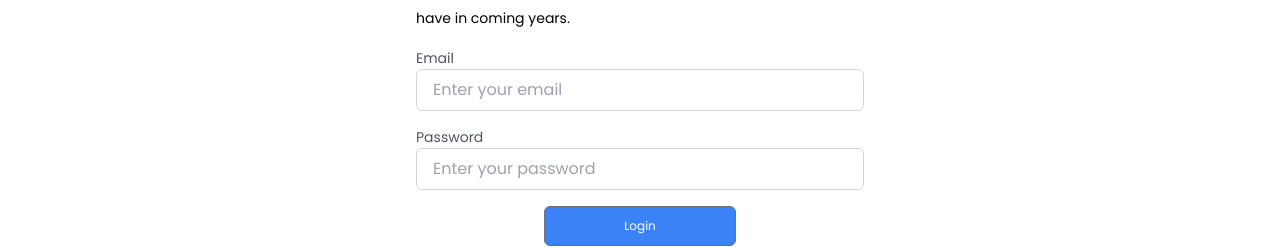
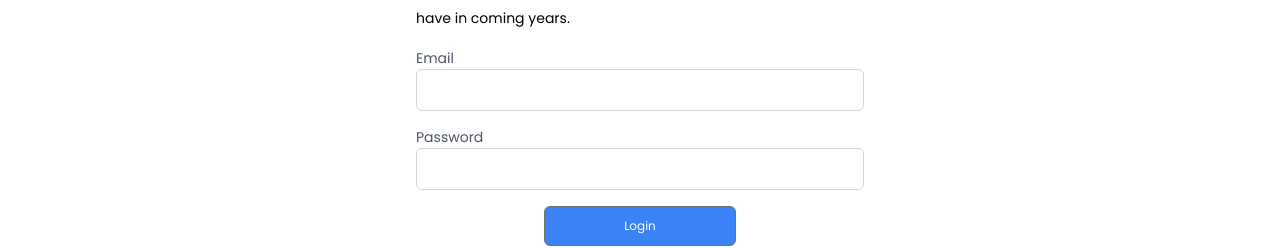
Before and after one commit to Karencelia/vue_task1, a Vue app: page / in a window 1280 px wide. Shown: the part 335-583 px from the top of the page. Built offline with nearby package versions, Linux system fonts and the light colour scheme.

Commit message:
updated homepage

```diff
--- a/src/views/Home.vue
+++ b/src/views/Home.vue
@@ -42,7 +42,7 @@ function handleLogin(event) {
             <input
               v-model="email"
               type="email"
-              placeholder="Enter your email"
+              placeholder=""
               class="w-full px-4 py-2 border border-gray-300 rounded-md focus:outline-none focus:ring-2 focus:ring-green-500"
               required
             />
@@ -52,7 +52,7 @@ function handleLogin(event) {
             <input
               v-model="password"
               type="password"
-              placeholder="Enter your password"
+              placeholder=""
               class="w-full px-4 py-2 border border-gray-300 rounded-md focus:outline-none focus:ring-2 focus:ring-green-500"
               required
             />
```
